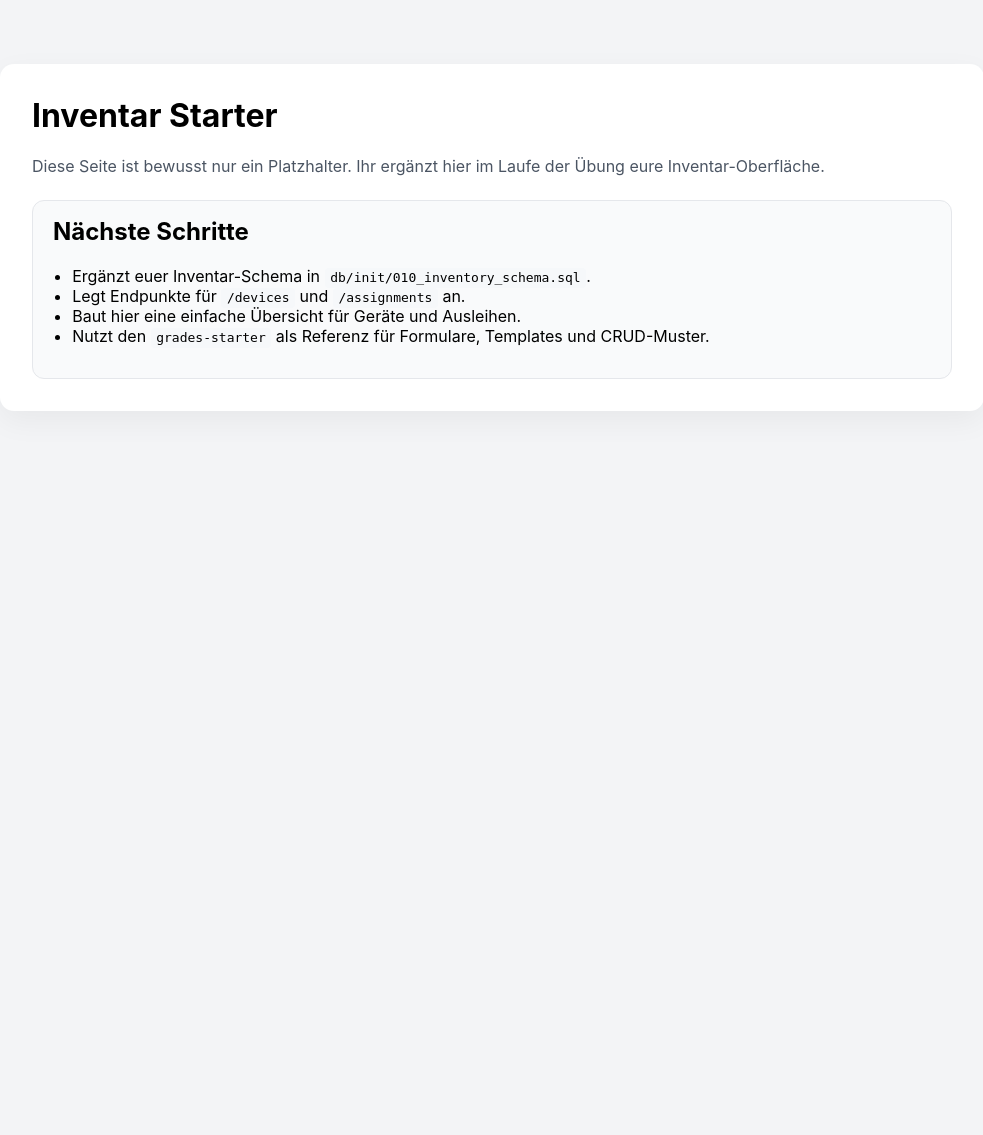
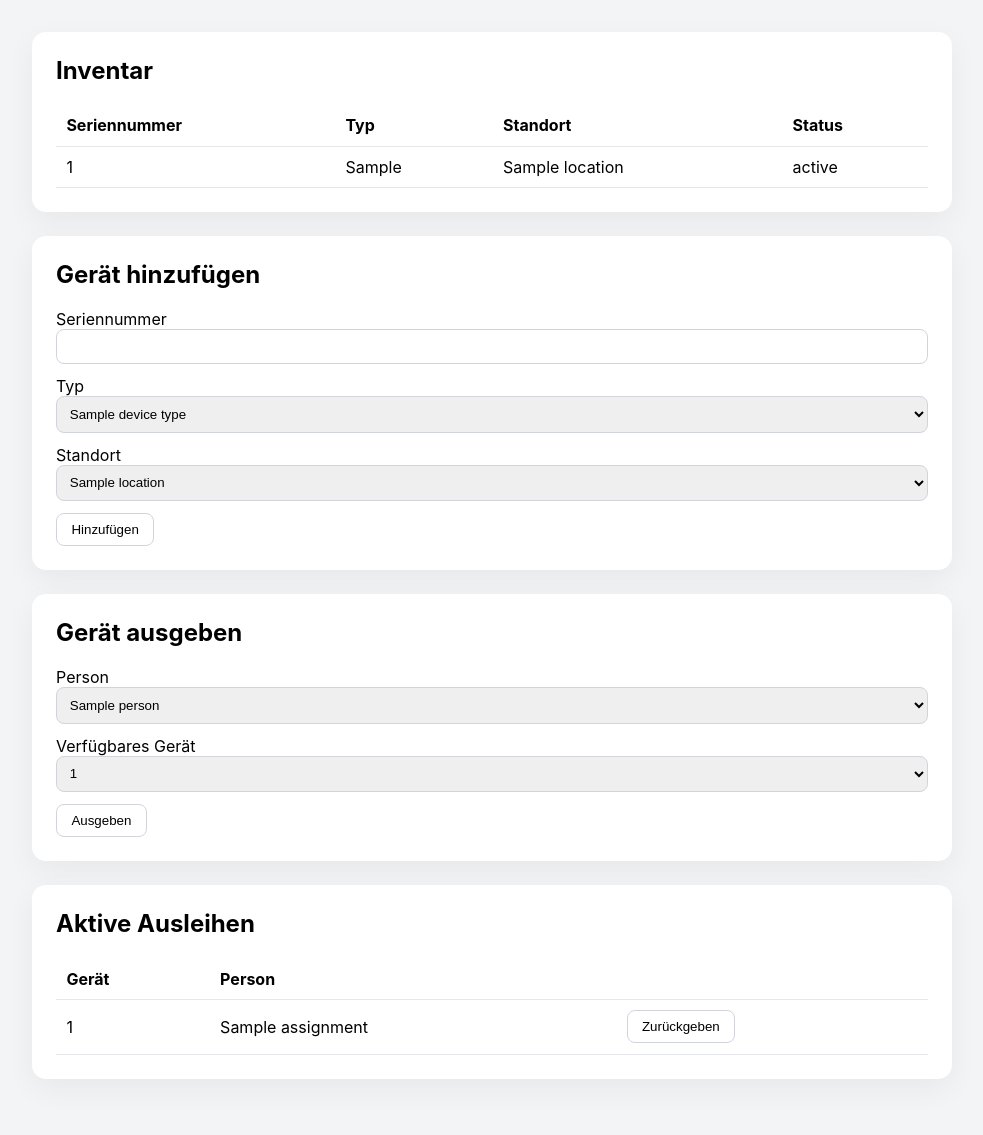
Before and after one commit to reynqld/praxisnachbereitung, a FastAPI app: template inventar-starter/backend/app/templates/inventory.html in a window 1280 px wide. Shown: the whole page, without its empty margins (148-1131 px from the left). Before the commit the page ends 379 px from the top, so only its background shows below. Run offline with FastAPI, Linux system fonts and the light colour scheme; the template is opened without the code that fills it: most values are stand-ins (such as "Sample title", 1, 10 or a date in 2020).

Commit message:
route for inventory and frontends

```diff
--- a/inventar-starter/backend/app/main.py
+++ b/inventar-starter/backend/app/main.py
@@ -43,7 +43,81 @@
 
 @app.get("/inventory", response_class=HTMLResponse)
 async def inventory_page(request: Request):
-    return templates.TemplateResponse("inventory.html", {"request": request, "title": "Inventar Starter"})
+    with get_conn() as conn, conn.cursor() as cur:
+        cur.execute(
+            """
+            SELECT
+                d.id,
+                d.serial_number,
+                dt.name AS device_type,
+                l.name AS location,
+                CASE
+                    WHEN EXISTS (
+                        SELECT 1
+                        FROM assignment a
+                        WHERE a.device_id = d.id AND a.returned_at IS NULL
+                    ) THEN 'ausgeliehen'
+                    ELSE 'frei'
+                END AS status
+            FROM device d
+            JOIN device_type dt ON dt.id = d.device_type_id
+            JOIN location l ON l.id = d.location_id
+            ORDER BY d.id
+            """
+        )
+        devices = cur.fetchall()
+
+        cur.execute("SELECT id, name FROM device_type ORDER BY name")
+        device_types = cur.fetchall()
+
+        cur.execute("SELECT id, name FROM location ORDER BY name")
+        locations = cur.fetchall()
+
+        cur.execute("SELECT id, name FROM person ORDER BY name")
+        persons = cur.fetchall()
+
+        cur.execute(
+            """
+            SELECT d.id, d.serial_number
+            FROM device d
+            WHERE NOT EXISTS (
+                SELECT 1
+                FROM assignment a
+                WHERE a.device_id = d.id AND a.returned_at IS NULL
+            )
+            ORDER BY d.serial_number
+            """
+        )
+        available_devices = cur.fetchall()
+
+        cur.execute(
+            """
+            SELECT
+                a.id,
+                d.serial_number,
+                p.name AS person_name
+            FROM assignment a
+            JOIN device d ON d.id = a.device_id
+            JOIN person p ON p.id = a.person_id
+            WHERE a.returned_at IS NULL
+            ORDER BY a.id
+            """
+        )
+        active_assignments = cur.fetchall()
+
+    return templates.TemplateResponse(
+        "inventory.html",
+        {
+            "request": request,
+            "title": "Inventar",
+            "devices": devices,
+            "device_types": device_types,
+            "locations": locations,
+            "persons": persons,
+            "available_devices": available_devices,
+            "active_assignments": active_assignments,
+        },
+    )
 
 @app.post("/mqtt/publish")
 async def mqtt_publish(topic: str = Query(...), payload: str = Query(...)):
--- a/inventar-starter/backend/app/templates/inventory.html
+++ b/inventar-starter/backend/app/templates/inventory.html
@@ -7,28 +7,153 @@
     <style>
       :root { font-family: -apple-system, system-ui, Segoe UI, Roboto, Ubuntu, Cantarell, Helvetica, Arial; }
       body { margin: 0; padding: 2rem; background: #f3f4f6; }
-      .card { max-width: 920px; margin: 2rem auto; padding: 2rem; background: white; border-radius: 14px; box-shadow: 0 10px 30px rgba(0,0,0,.05); }
+      main { max-width: 920px; margin: 0 auto; }
+      section { margin-bottom: 1.5rem; padding: 1.5rem; background: white; border-radius: 14px; box-shadow: 0 10px 30px rgba(0,0,0,.05); }
       h1, h2 { margin-top: 0; }
-      code { background: #f6f8fa; padding: .15rem .35rem; border-radius: 4px; }
-      ul { padding-left: 1.2rem; }
-      .hint { color: #4b5563; }
-      .box { margin-top: 1.5rem; padding: 1rem 1.25rem; border: 1px solid #e5e7eb; border-radius: 12px; background: #f9fafb; }
+      table { width: 100%; border-collapse: collapse; }
+      th, td { padding: .65rem; border-bottom: 1px solid #e5e7eb; text-align: left; }
+      label { display: block; margin-top: .75rem; }
+      input, select { width: 100%; box-sizing: border-box; padding: .55rem; border: 1px solid #d1d5db; border-radius: 8px; }
+      button { padding: .5rem .9rem; border: 1px solid #d1d5db; border-radius: 8px; background: white; cursor: pointer; }
+      form > button { margin-top: .75rem; }
     </style>
   </head>
   <body>
-    <div class="card">
-      <h1>Inventar Starter</h1>
-      <p class="hint">Diese Seite ist bewusst nur ein Platzhalter. Ihr ergänzt hier im Laufe der Übung eure Inventar-Oberfläche.</p>
+    <main>
+      <section>
+        <h1>Inventar</h1>
+        <table>
+          <thead>
+            <tr>
+              <th>Seriennummer</th>
+              <th>Typ</th>
+              <th>Standort</th>
+              <th>Status</th>
+            </tr>
+          </thead>
+          <tbody>
+            {% for device in devices %}
+              <tr>
+                <td>{{ device.serial_number }}</td>
+                <td>{{ device.device_type }}</td>
+                <td>{{ device.location }}</td>
+                <td>{{ device.status }}</td>
+              </tr>
+            {% endfor %}
+          </tbody>
+        </table>
+      </section>
 
-      <div class="box">
-        <h2>Nächste Schritte</h2>
-        <ul>
-          <li>Ergänzt euer Inventar-Schema in <code>db/init/010_inventory_schema.sql</code>.</li>
-          <li>Legt Endpunkte für <code>/devices</code> und <code>/assignments</code> an.</li>
-          <li>Baut hier eine einfache Übersicht für Geräte und Ausleihen.</li>
-          <li>Nutzt den <code>grades-starter</code> als Referenz für Formulare, Templates und CRUD-Muster.</li>
-        </ul>
-      </div>
-    </div>
+      <section>
+        <h2>Gerät hinzufügen</h2>
+        <form id="device-form">
+          <label for="serial-number">Seriennummer</label>
+          <input id="serial-number" required />
+
+          <label for="device-type">Typ</label>
+          <select id="device-type" required>
+            {% for device_type in device_types %}
+              <option value="{{ device_type.id }}">{{ device_type.name }}</option>
+            {% endfor %}
+          </select>
+
+          <label for="location">Standort</label>
+          <select id="location" required>
+            {% for location in locations %}
+              <option value="{{ location.id }}">{{ location.name }}</option>
+            {% endfor %}
+          </select>
+
+          <button type="submit">Hinzufügen</button>
+        </form>
+      </section>
+
+      <section>
+        <h2>Gerät ausgeben</h2>
+        <form id="assignment-form">
+          <label for="person">Person</label>
+          <select id="person" required>
+            {% for person in persons %}
+              <option value="{{ person.id }}">{{ person.name }}</option>
+            {% endfor %}
+          </select>
+
+          <label for="device">Verfügbares Gerät</label>
+          <select id="device" required>
+            {% for device in available_devices %}
+              <option value="{{ device.id }}">{{ device.serial_number }}</option>
+            {% endfor %}
+          </select>
+
+          <button type="submit">Ausgeben</button>
+        </form>
+      </section>
+
+      <section>
+        <h2>Aktive Ausleihen</h2>
+        <table>
+          <thead>
+            <tr>
+              <th>Gerät</th>
+              <th>Person</th>
+              <th></th>
+            </tr>
+          </thead>
+          <tbody>
+            {% for assignment in active_assignments %}
+              <tr>
+                <td>{{ assignment.serial_number }}</td>
+                <td>{{ assignment.person_name }}</td>
+                <td><button type="button" onclick="returnAssignment({{ assignment.id }})">Zurückgeben</button></td>
+              </tr>
+            {% endfor %}
+          </tbody>
+        </table>
+      </section>
+    </main>
+
+    <script>
+      document.getElementById("device-form").addEventListener("submit", async (event) => {
+        event.preventDefault();
+        const response = await fetch("/devices", {
+          method: "POST",
+          headers: { "Content-Type": "application/json" },
+          body: JSON.stringify({
+            serial_number: document.getElementById("serial-number").value,
+            device_type_id: Number(document.getElementById("device-type").value),
+            location_id: Number(document.getElementById("location").value)
+          })
+        });
+
+        if (response.ok) location.reload();
+        else alert((await response.json()).detail);
+      });
+
+      document.getElementById("assignment-form").addEventListener("submit", async (event) => {
+        event.preventDefault();
+        const response = await fetch("/assignments", {
+          method: "POST",
+          headers: { "Content-Type": "application/json" },
+          body: JSON.stringify({
+            person_id: Number(document.getElementById("person").value),
+            device_id: Number(document.getElementById("device").value)
+          })
+        });
+
+        if (response.ok) location.reload();
+        else alert((await response.json()).detail);
+      });
+
+      async function returnAssignment(assignmentId) {
+        const response = await fetch(`/assignments/${assignmentId}/return`, {
+          method: "POST",
+          headers: { "Content-Type": "application/json" },
+          body: "{}"
+        });
+
+        if (response.ok) location.reload();
+        else alert((await response.json()).detail);
+      }
+    </script>
   </body>
 </html>
```
